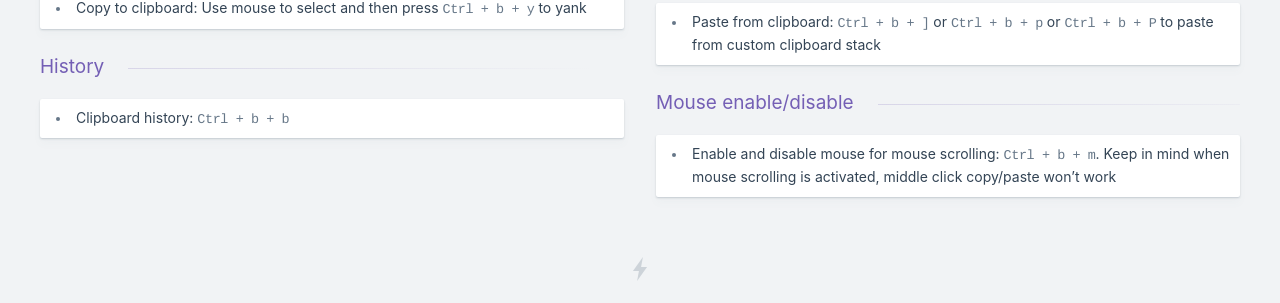
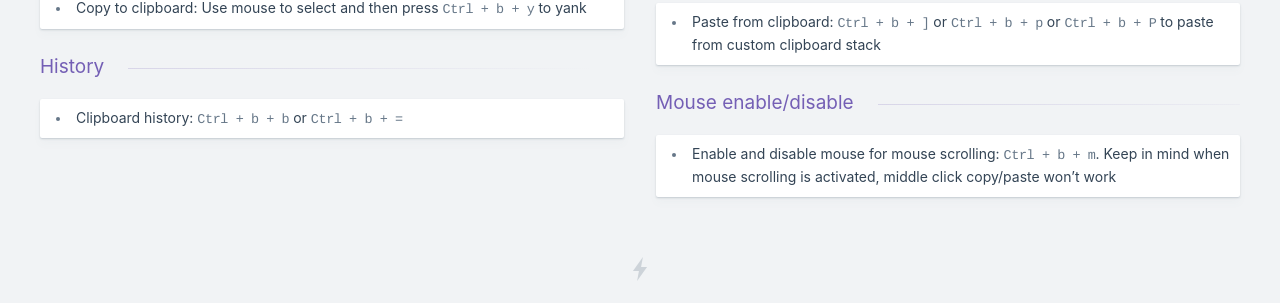
Before and after one commit to kasramp/cheat-sheet-factory, a Jekyll site: the page built from linux/tmux.md, in a window 1280 px wide. Shown: the part 1440-1743 px from the top of the page. Built offline with Jekyll 4.4.1, drawn with Linux system fonts in a browser that asks for light colours.

Commit message:
Update tmux.md

```diff
--- a/linux/tmux.md
+++ b/linux/tmux.md
@@ -103,7 +103,7 @@ Shortcuts
 
 ### History
 
-+ Clipboard history: `Ctrl + b + b`
++ Clipboard history: `Ctrl + b + b` or `Ctrl + b + =`
 
 ### Mouse enable/disable
 
```
Also changed, not shown: other parts of linux/tmux.md (+1 -1 lines).
